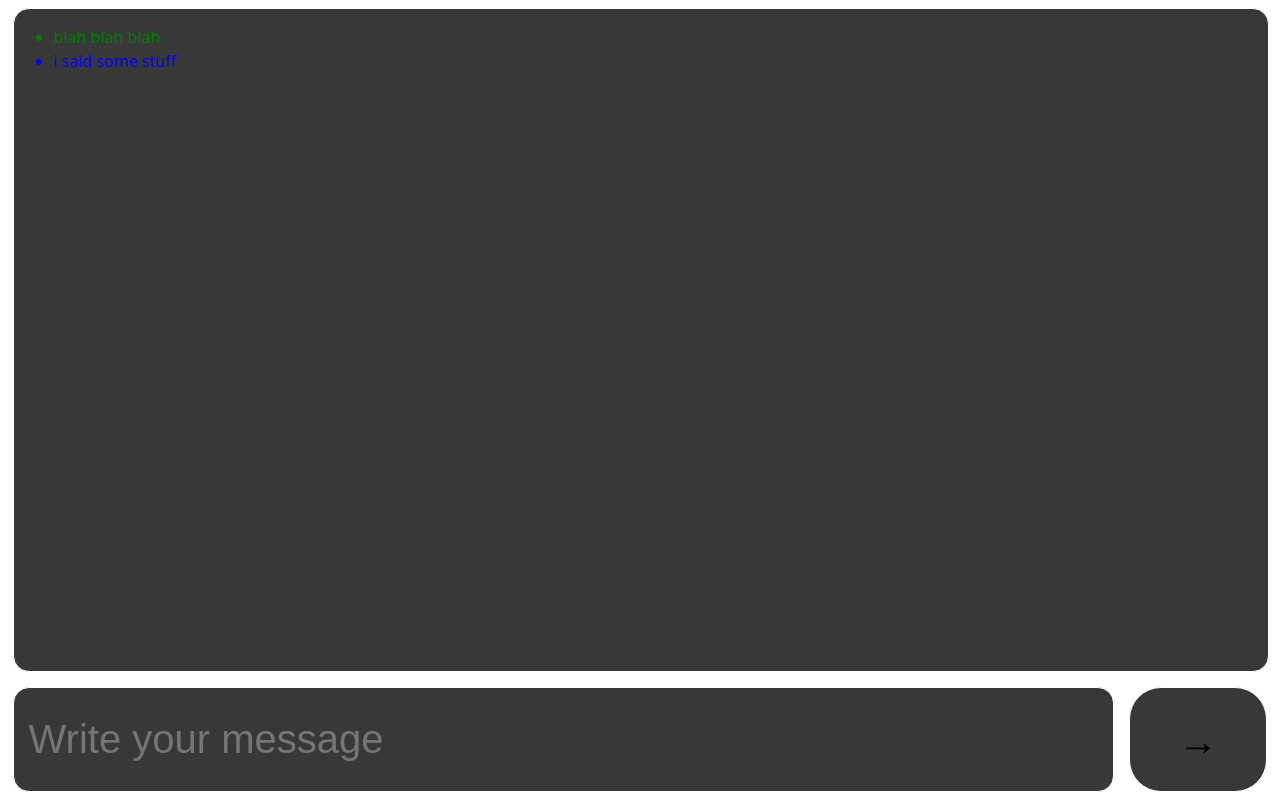
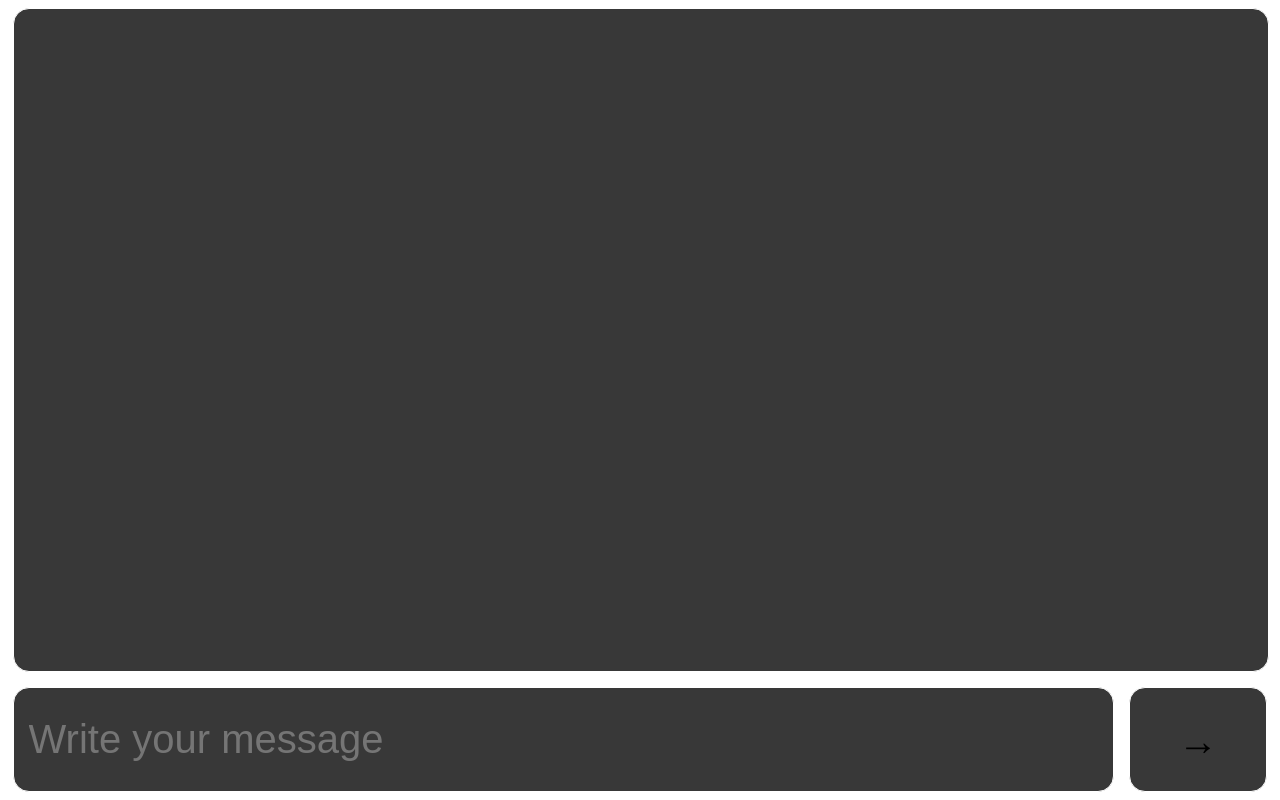
Before and after one commit to ex0Rift/NO-machine, a React (Vite) app: page / in a window 1280 px wide. Built offline with nearby package versions, Linux system fonts and the light colour scheme.

Commit message:
made thte chat save in an array and is displayed in a <li> elemtne that was already implimented

```diff
--- a/src/App.css
+++ b/src/App.css
@@ -42,7 +42,7 @@
 .input-box button{
   background-color: #383838;
   border: 1px solid white;
-  border-radius: 32px;
+  border-radius: 16px;
 }
 
 .chat-area{
--- a/src/App.tsx
+++ b/src/App.tsx
@@ -1,24 +1,36 @@
 import { useState } from 'react'
 import './App.css'
 
+
+
 function App() {
+  type chat = {text: string; user: boolean; id: number;};
+
   const [value, setValue] = useState("");
 
-  const chat = [
-    {text:'blah blah blah', user:true, id:1},
-    {text: 'i said some stuff', user:false, id:2}
-  ];
+  const [chat, setChat] = useState<chat[]>([
+
+  ]);
 
   const listChat = chat.map(message =>
     <li
       key={message.id}
       style = {{
-        color: message.user ? 'green' : 'blue'
+        color: message.user ? '#ffffff' : '#b6b6b6ff'
       }}
     >
+      {message.user ? 'You : ' : 'Bot : '}
       {message.text}
     </li>
   );
+
+function SendMessage(input:string){
+  const newItem = {text:input,user:true,id:Object.keys(chat).length+1};
+
+  setChat([...chat,newItem]);
+
+  setValue("");
+}
 
 
   return (
@@ -33,9 +45,10 @@ function App() {
             type='text'
             placeholder='Write your message'
             value={value}
+            onKeyDown={(e) => {if (e.key === "Enter"){SendMessage(value)}}}
             onChange={e => setValue(e.target.value)}
           />
-          <button>→</button>
+          <button onClick={() => SendMessage(value)}>→</button>
         </div>
       </div>
   )
```
